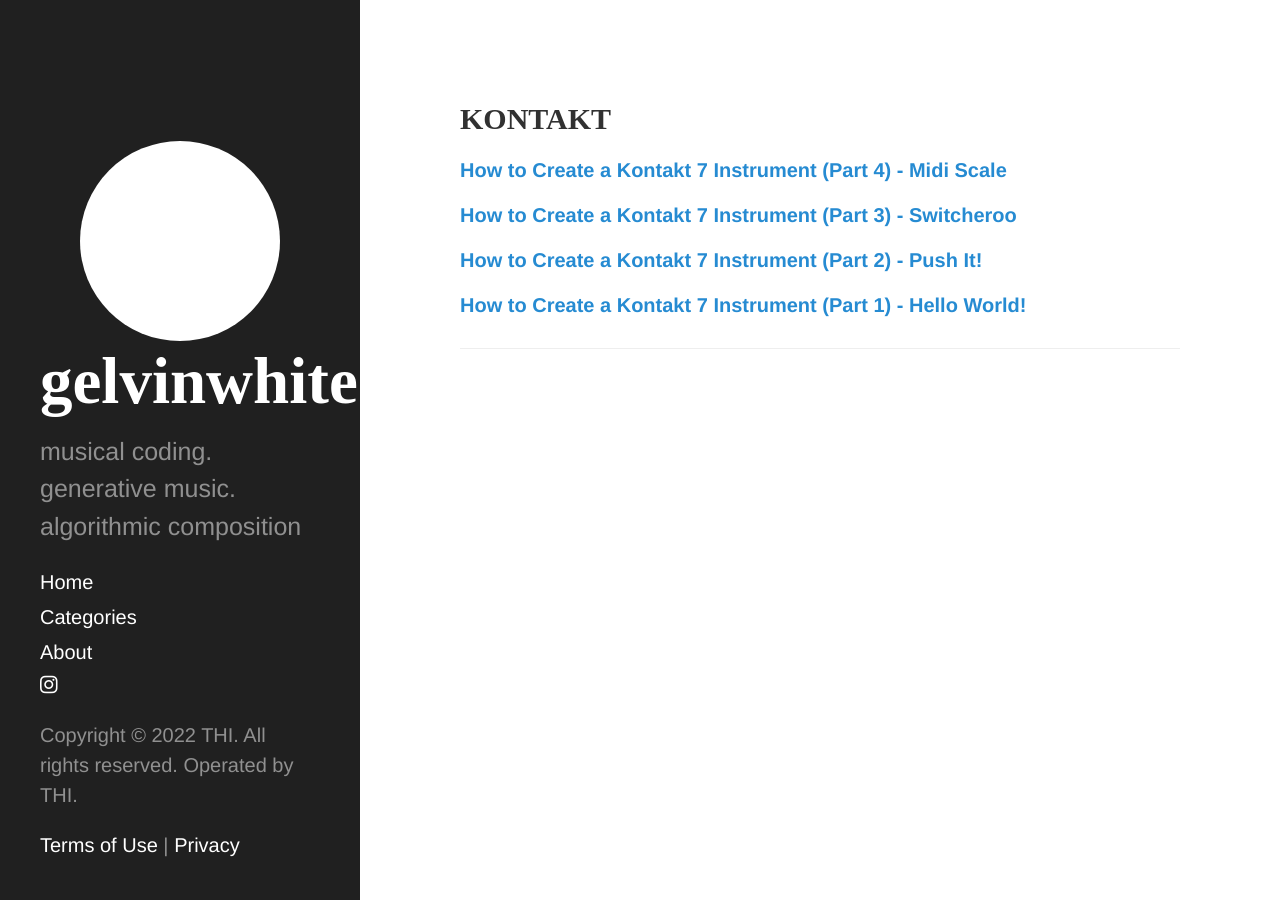
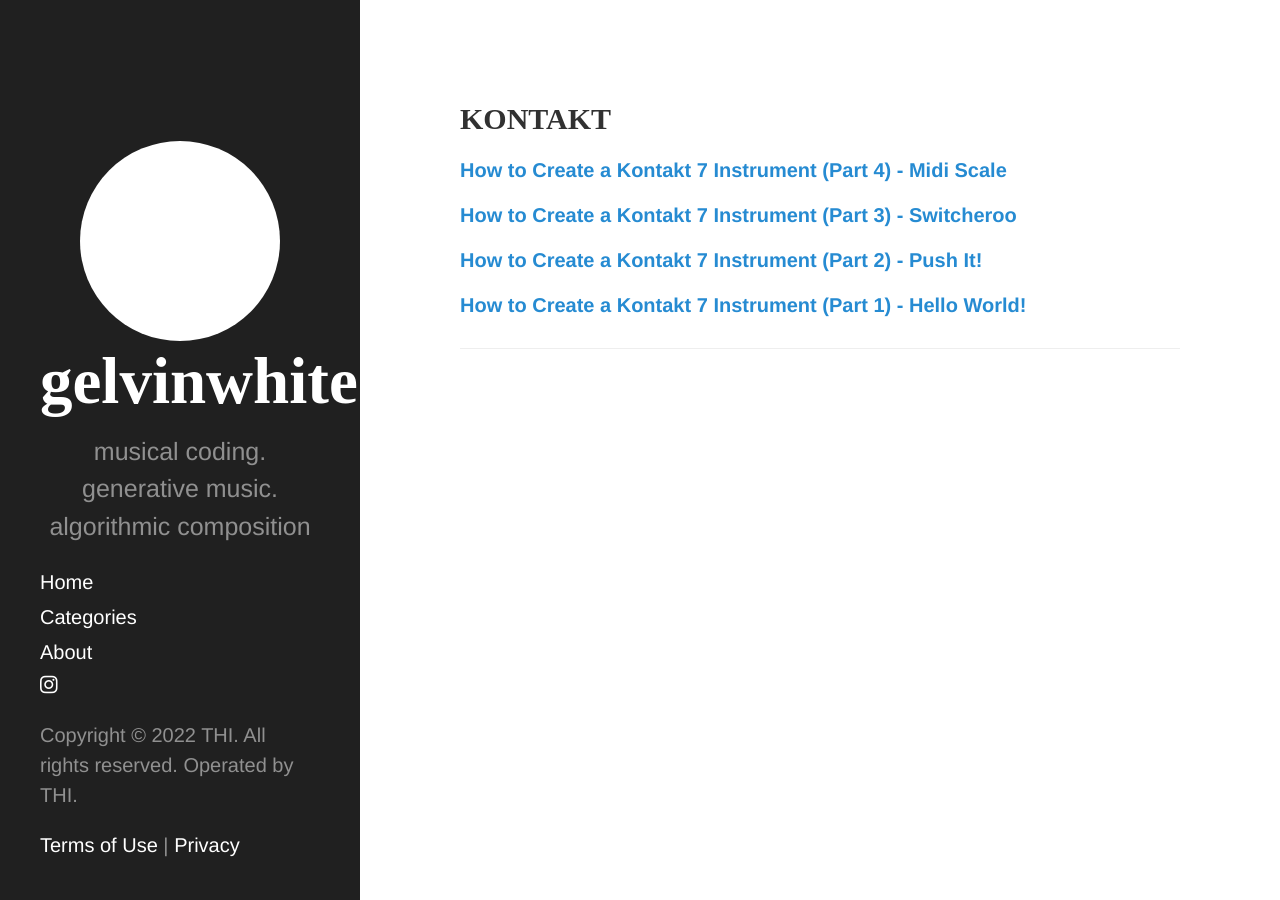
Before and after one commit to guyewhite/guyewhite.github.io, a Jekyll site: the page built from index.html, in a window 1280 px wide. Built offline with Jekyll 4.4.1, drawn with Linux system fonts in a browser that asks for light colours; nearby versions of some CDN libraries; some web fonts are replaced; the list of posts is cut into pages by our own code.

Commit message:
“fourth”

```diff
--- a/public/css/hyde.css
+++ b/public/css/hyde.css
@@ -76,8 +76,11 @@
 }
 
 /* About section */
+.sidebar-about {
+  text-align: center;
+}
+
 .sidebar-about h1 {
-  text-align: center;
   color: #fff;
   margin-top: 0;
   font-family: 'East Sea Dokdo', cursive;
```
Also changed, not shown: 2 other files.
